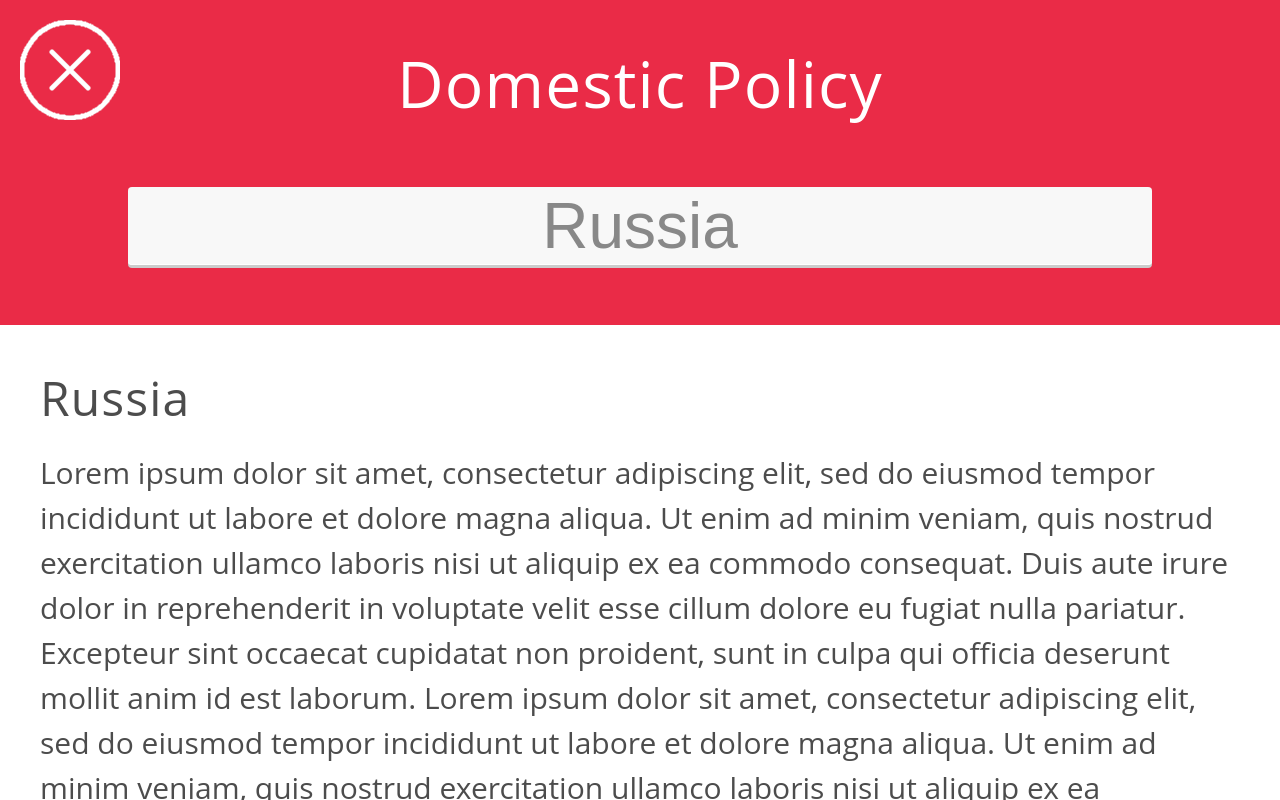
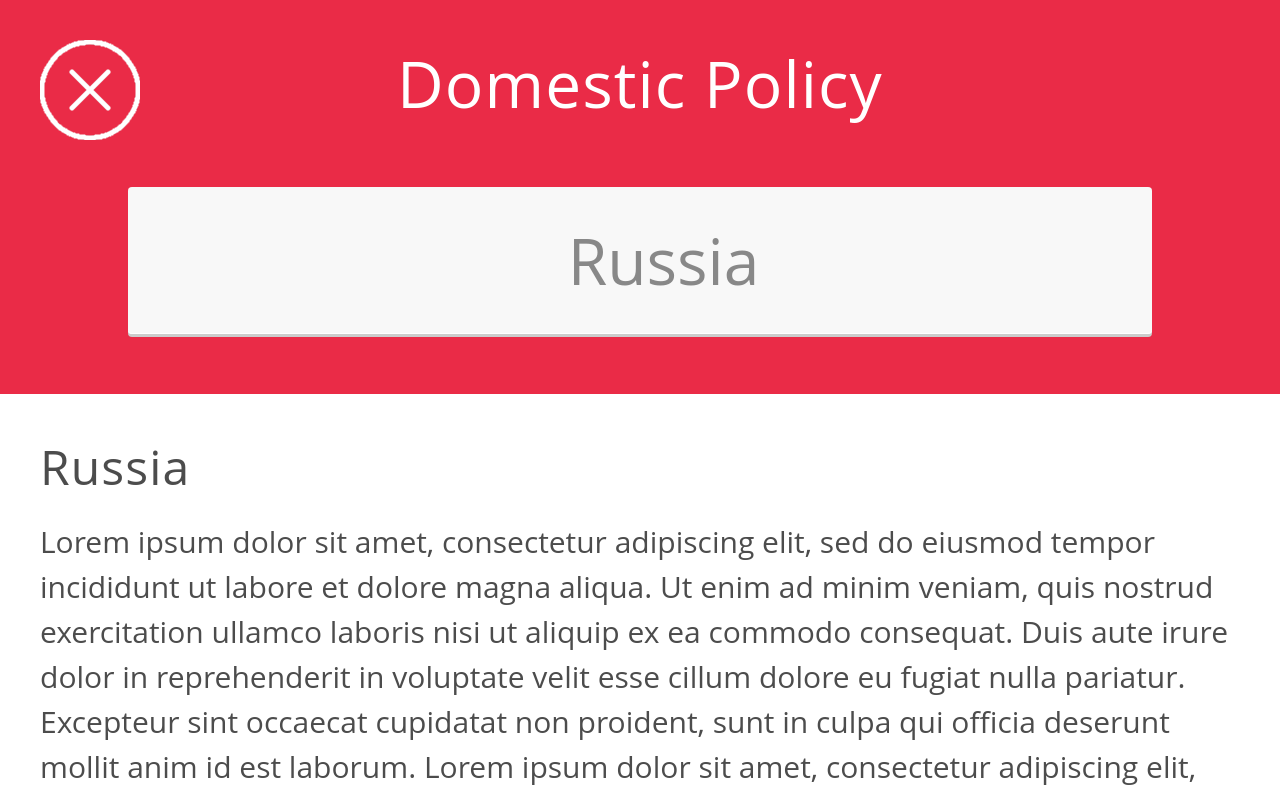
Before and after one commit to uhs-atlas/uhs-atlas.github.io, a plain HTML site: page mobileTest.html in a window 1280 px wide. Drawn offline with Linux system fonts and the light colour scheme.

Commit message:
Version 1.5.2

```diff
--- a/mobileTest.html
+++ b/mobileTest.html
@@ -10,11 +10,12 @@
 
 			#closeMPolicy{
 				position: absolute;
-				top: 20px;
-				left: 20px;
+				top: 40px;
+				left: 40px;
 				z-index: 10000;
 				height: 100px;
 				width: 100px;
+
 			}
 
 			.mPolicyScreen{
@@ -113,6 +114,10 @@
 				font-size: 64px;;
 				text-align: center;
 				position: relative;
+				font-family: 'Open Sans';
+				padding-left: 50px;
+				padding-bottom: 30px;
+				padding-top: 30px;
 			}
 
 			.mPolicyScreenHead label select option{
```
